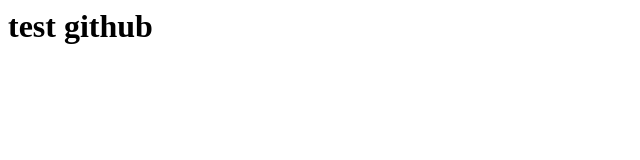
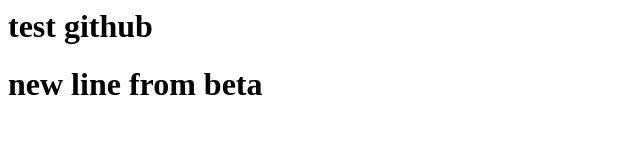
Before and after one commit to imamirhamsyah/devops, a plain HTML site: page index.html in a window 1280 px wide. Shown: the whole page, without its empty margins (0-640 px from the left). Drawn offline with Linux system fonts and the light colour scheme.

Commit message:
add new line

```diff
--- a/index.html
+++ b/index.html
@@ -1 +1,2 @@
 <h1> test github </h1>
+<h1> new line from beta </h1>
```
